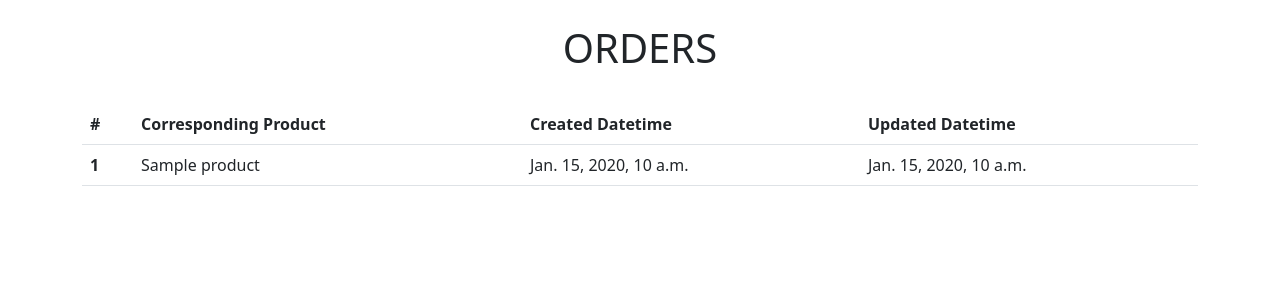
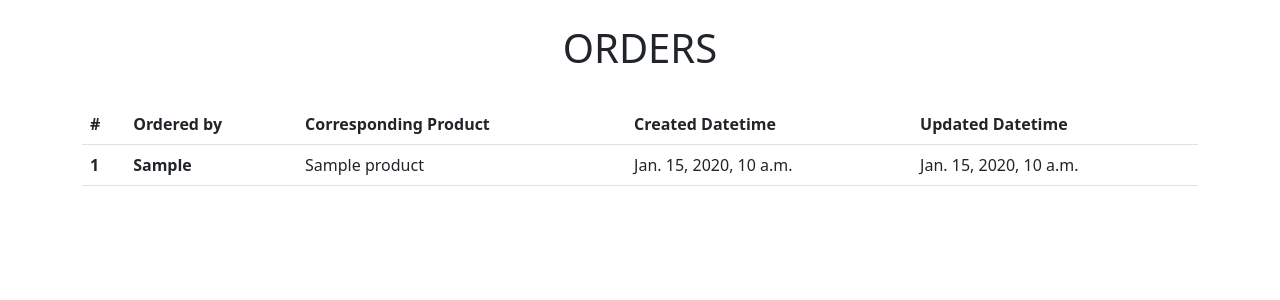
Before and after one commit to Technopy311/ShopFinaceManager-Django, a Django app: template ManagerProject/core/templates/core/order_payments.html in a window 1280 px wide. Shown: the part 72-372 px from the top of the page. Run offline with Django 4.2, Linux system fonts and the light colour scheme; the template is opened without the code that fills it: most values are stand-ins (such as "Sample title", 1, 10 or a date in 2020); parts of the project's set-up code (start-up, migrations or seed data) failed here and were passed over.

Commit message:
chore: add orderd_by field in orders view

```diff
--- a/ManagerProject/core/templates/core/order_payments.html
+++ b/ManagerProject/core/templates/core/order_payments.html
@@ -15,6 +15,7 @@
             <thead>
               <tr>
                 <th scope="col">#</th>
+                <th scope="col">Ordered by</th>
                 <th scope="col">Corresponding Product</th>
                 <th scope="col">Created Datetime</th>
                 <th scope="col">Updated Datetime</th>
@@ -24,6 +25,7 @@
             {% for order in orders_list %}
               <tr>
                 <th scope="row">{{order.pk}}</th>
+                <th scope="row">{{order.ordered_by}}</th>
                 <td>{{order.product}}</td>
                 <td>{{order.created_datetime}}</td>
                 <td>{{order.updated_datetime}}</td>
```
